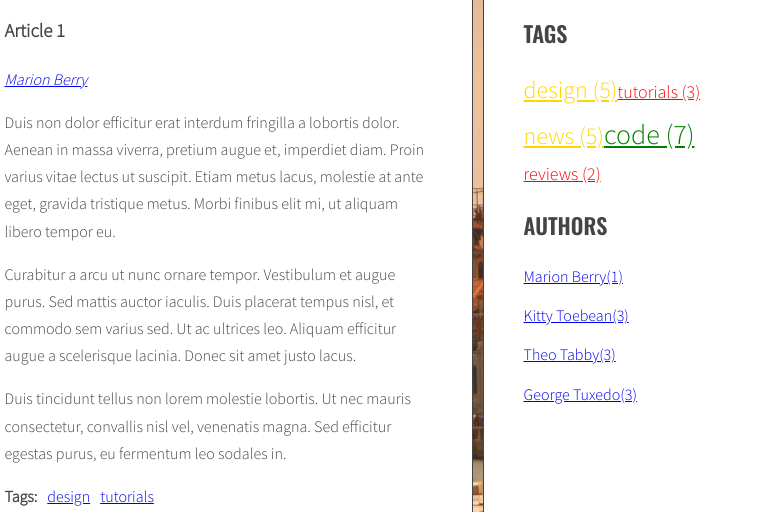
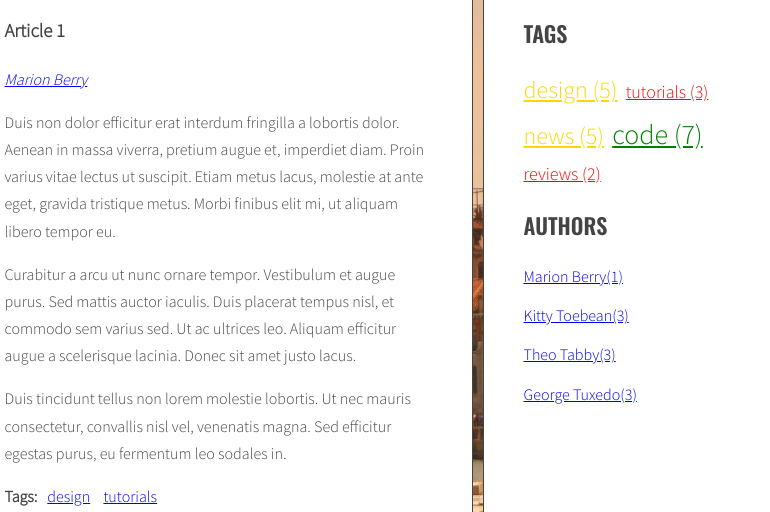
Before and after one commit to Wojczi96/javascript-blog, a website: page index.html in a window 1280 px wide. Shown: the part 288-800 px from the top of the page, 422-1192 px from the left. Drawn offline with nearby package versions, Linux system fonts and the light colour scheme.

Commit message:
Work in progress Handlebars

```diff
--- a/index.html
+++ b/index.html
@@ -186,31 +186,26 @@
               </ul>
               <h2 class="section-title">Authors</h2>
               <ul class="list authors">
-                <!-- <li>
-                  <a href="#">
-                    <span class="author-name">Kitty Toebean</span>
-                  </a>
-                </li> -->
-                <!-- <li>
-                  <a href="#author-Theo Tabby">
-                    <span class="author-name">Theo Tabby</span>
-                  </a>
-                </li>
-                <li>
-                  <a href="#author-Theo Tabby">
-                    <span class="author-name">George Tuxedo</span>
-                  </a>
-                </li>
-                <li>
-                  <a href="#author-Marion Berry">
-                    <span class="author-name">Marion Berry</span>
-                  </a>
-                </li> -->
               </ul>
             </aside>
           </main>
         </div>
     </div>
-      <script src="js/script.js"></script>
+    <script id="template-article-link" type="text/x-handlebars-template">
+      <li><a href="#{{ id }}"><span>{{ title }}</span></a></li>
+    </script>
+    <script id="template-tag-link" type="text/x-handlebars-template">
+      <li><a href="#tag-{{ id }}">{{ tag }}</a></li>
+    </script>
+    <script id="template-author-link" type="text/x-handlebars-template">
+      <li><a href="#author-{{ id }}">{{ title }}</a></li>
+    </script>
+    <script id="template-tag-cloud-link" type="text/x-handlebars-template">
+      {{#each tags}}
+      <li><a href="#tag-{{ tag }}" class="{{ className }}"><span> {{ tag }} ({{ count }})</span></a></li>
+      {{/each}}
+    </script>
+    <script src="https://cdnjs.cloudflare.com/ajax/libs/handlebars.js/4.1.0/handlebars.min.js"></script>
+    <script src="js/script.js"></script>
 </body>
 </html>
--- a/js/script.js
+++ b/js/script.js
@@ -1,4 +1,12 @@
 'use strict';
+
+const templates = {
+  articleLink: Handlebars.compile(document.querySelector('#template-article-link').innerHTML),
+  tagLink: Handlebars.compile(document.querySelector('#template-tag-link').innerHTML),
+  authorLink: Handlebars.compile(document.querySelector('#template-author-link').innerHTML),
+  tagCloudLink: Handlebars.compile(document.querySelector('#template-tag-cloud-link').innerHTML)
+}
+
 
 // Generate titles
 const optArticleSelector = '.post',
@@ -57,7 +65,9 @@ function generateTitleLinks (){
   for(let article of articles){
     const articleId = article.getAttribute('id');
     const articleTitle = article.querySelector(optTitleSelector).innerHTML;
-    const linkHTML = '<li><a href="#' + articleId + '"><span>' + articleTitle + '</span></a></li>';
+    // const linkHTML = '<li><a href="#' + articleId + '"><span>' + articleTitle + '</span></a></li>';
+    const linkHTMLData = {id: articleId, title: articleTitle};
+    const linkHTML = templates.articleLink(linkHTMLData);
     html = html + linkHTML;
   }
 
@@ -105,8 +115,10 @@ function generateTags (){
     const articleTags = secondArticle.getAttribute('data-tags');
     const articleTagsArray = articleTags.split(' ');
     for(let tag of articleTagsArray){
-      const linkHTMLTwo = '<li><a href="#tag-' + tag + '"><span>' + tag + '</span></a></li>';
-      html = html + linkHTMLTwo;
+      // const linkHTMLTwo = '<li><a href="#tag-' + tag + '"><span>' + tag + '</span></a></li>';
+      const linkHTMLTags = {id: articleTags, tag: tag};
+      const linkHTML = templates.tagLink(linkHTMLTags);
+      html = html + linkHTML;
       // if(allTags.indexOf(linkHTMLTwo) == -1){
       //   allTags.push(linkHTMLTwo);
       // }
@@ -121,11 +133,20 @@ function generateTags (){
   const tagList = document.querySelector(optTagsListSelector);
   // tagList.innerHTML = allTags.join(' ');
   const tagsParams = calculateTagsParams(allTags);
-  let allTagsHTML = '';
+  // let allTagsHTML = '';
+  const allTagsData = {tags: []};
   for(let tag in allTags){
-    allTagsHTML += '<li><a class="'+ calculateTagClass(allTags[tag], tagsParams) +'" href="#tag-' + tag + '">' + tag + ' (' + allTags[tag] + ')</a></li>';
+    // const tagLinkHTML = '<li><a class="'+ calculateTagClass(allTags[tag], tagsParams) +'" href="#tag-' + tag + '">' + tag + ' (' + allTags[tag] + ')</a></li>';
+    // allTagsHTML += tagLinkHTML;
+    allTagsData.tags.push({
+      tag: tag,
+      count: allTags[tag],
+      className: calculateTagClass(allTags[tag], tagsParams)
+    });
   }
-  tagList.innerHTML = allTagsHTML;
+  tagList.innerHTML = templates.tagCloudLink(allTagsData);
+  console.log(allTagsData);
+  // tagList.innerHTML = allTagsHTML;
 }
 generateTags();
 
@@ -165,8 +186,10 @@ function generateAuthors(){
     author.innerHTML = '';
     let html = '';
     const authorsName = genAuthor.getAttribute('data-author');
-    const linkHTMLThree = '<a href="#author-' + authorsName + '"><span>' + authorsName + '</span></a>';
-    html = html + linkHTMLThree;
+    // const linkHTMLThree = '<a href="#author-' + authorsName + '"><span>' + authorsName + '</span></a>';
+    const linkHTMLAuthor = {id: authorsName, title: authorsName};
+    const linkHTML = templates.authorLink(linkHTMLAuthor)
+    html = html + linkHTML;
     author.innerHTML = html;
     //
     if(!allAuthors.hasOwnProperty(authorsName)){
--- a/sass/style.scss
+++ b/sass/style.scss
@@ -127,6 +127,9 @@ body {
   &.active {
     display: block;
   }
+  p {
+    list-style-type: none;
+  }
 }
 
 .post-author {
@@ -158,6 +161,7 @@ body {
 }
 .tags li {
   display: inline-block;
+  padding-right: 5px;
 }
 
 /* Animation Section */
```
Also changed, not shown: .eslintrc.json, css/style.css, 1 other file.
